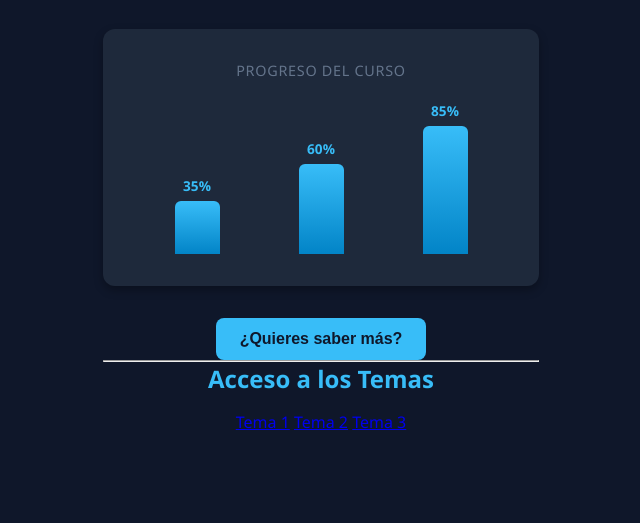
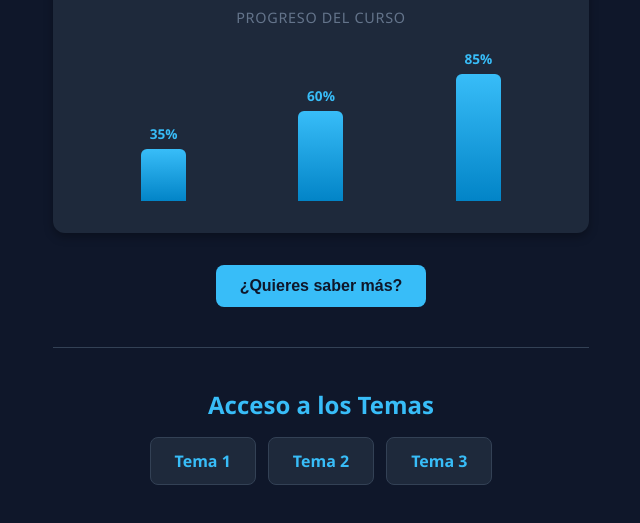
Before and after one commit to JuanAntonioFrutos/web, a plain HTML site: page index.html in a window 1280 px wide. Shown: the part 245-768 px from the top of the page, without its empty margins (319-959 px from the left). Drawn offline with Linux system fonts and the light colour scheme.

Commit message:
Update style.css

```diff
--- a/style.css
+++ b/style.css
@@ -1,4 +1,4 @@
-/* Reset básico */
+/* Reset global */
 * {
     box-sizing: border-box;
     margin: 0;
@@ -6,7 +6,7 @@
 }
 
 body {
-    font-family: 'Segoe UI', system-ui, sans-serif;
+    font-family: 'Segoe UI', system-ui, -apple-system, sans-serif;
     background-color: #0f172a;
     color: #f8fafc;
     display: flex;
@@ -14,11 +14,12 @@ body {
     align-items: center;
     min-height: 100vh;
     text-align: center;
+    padding: 2rem 1rem;
 }
 
 .container {
     padding: 2rem;
-    max-width: 500px;
+    max-width: 600px;
     width: 100%;
 }
 
@@ -34,7 +35,7 @@ p {
     margin-bottom: 2rem;
 }
 
-/* Gráfico */
+/* Gráfico de barras */
 .chart-container {
     background: #1e293b;
     padding: 2rem;
@@ -63,7 +64,7 @@ p {
     background: linear-gradient(to top, #0284c7, #38bdf8);
     border-radius: 6px 6px 0 0;
     position: relative;
-    height: 0; /* Empieza en cero para la animación por JS */
+    height: 0;
     transition: height 1s cubic-bezier(0.4, 0, 0.2, 1);
 }
 
@@ -78,23 +79,66 @@ p {
     font-weight: bold;
 }
 
-/* Botón y elementos interactivos */
-button {
-    background-color: #38bdf8;
-    color: #0f172a;
+/* Línea separadora */
+.separator {
+    border: 0;
+    height: 1px;
+    background: #334155;
+    margin: 2.5rem 0;
+}
+
+/* Botones y Enlaces */
+.btn-main, .btn-tema, .btn-volver {
+    display: inline-block;
     border: none;
     padding: 0.75rem 1.5rem;
     font-size: 1rem;
     font-weight: bold;
     border-radius: 8px;
     cursor: pointer;
-    transition: background 0.2s;
+    text-decoration: none;
+    transition: background 0.2s, transform 0.1s;
 }
 
-button:hover {
+/* Botón interactivo principal */
+.btn-main {
+    background-color: #38bdf8;
+    color: #0f172a;
+}
+.btn-main:hover {
     background-color: #0ea5e9;
 }
 
+/* Contenedor y botones de los temas */
+.temas-container {
+    display: flex;
+    gap: 12px;
+    justify-content: center;
+    flex-wrap: wrap;
+}
+
+.btn-tema {
+    background-color: #1e293b;
+    color: #38bdf8;
+    border: 1px solid #334155;
+}
+.btn-tema:hover {
+    background-color: #334155;
+    transform: translateY(-2px);
+}
+
+/* Botón específico para regresar al índice */
+.btn-volver {
+    background-color: #475569;
+    color: #f8fafc;
+    margin-top: 2rem;
+}
+.btn-volver:hover {
+    background-color: #64748b;
+    transform: translateY(0);
+}
+
+/* Clases de utilidad */
 .hidden {
     display: none;
 }
```
